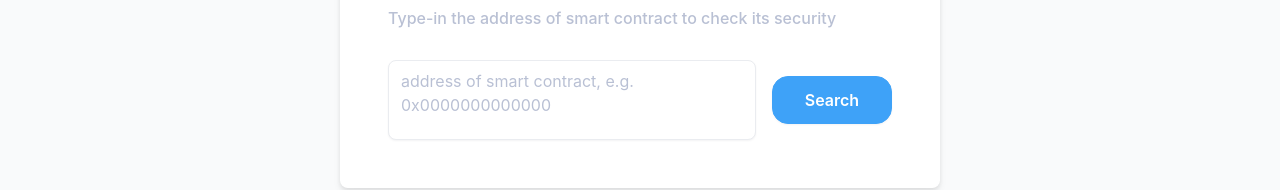
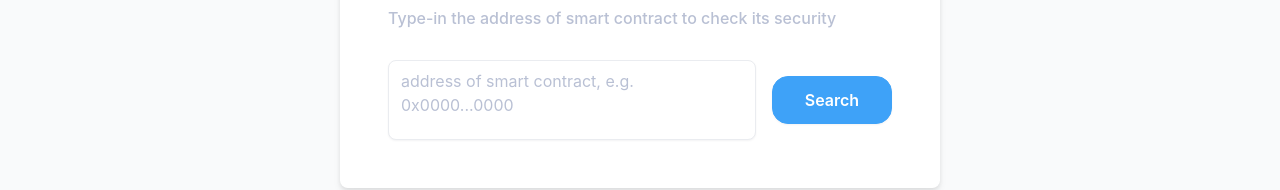
Before and after one commit to cryptolice/dapp, a Next.js app: page /search-address in a window 1280 px wide. Shown: the part 228-418 px from the top of the page. Built offline with nearby package versions, Linux system fonts and the light colour scheme.

Commit message:
chore: beautify the interface

```diff
--- a/components/Textarea/index.tsx
+++ b/components/Textarea/index.tsx
@@ -5,6 +5,7 @@ import classnames from 'classnames';
 import IconInputSuccess from '../../assets/icons/input-success.svg';
 import IconInputFail from '../../assets/icons/input-fail.svg';
 import {InputState} from '../Input';
+import Image from "next/image";
 
 export type TextareaProps = Extendable &
   TextareaHTMLAttributes<HTMLElement> & {
@@ -64,7 +65,7 @@ const Textarea = React.forwardRef<HTMLTextAreaElement, TextareaProps>(
         ></textarea>
         {hasInputState(state) && (
           <div className={styles['icon']}>
-            <img src={stateMetrics.icon} alt={stateMetrics.alt}/>
+            <Image src={stateMetrics.icon} alt={stateMetrics.alt}/>
           </div>
         )}
       </div>
--- a/package.json
+++ b/package.json
@@ -21,7 +21,8 @@
     "react-dom": "18.2.0",
     "react-hook-form": "^7.36.1",
     "react-loading": "^2.0.3",
-    "swr": "^1.3.0"
+    "swr": "^1.3.0",
+    "web3": "^1.8.0"
   },
   "devDependencies": {
     "@types/jest": "^29.0.3",
--- a/pages/search-address/InputForm.tsx
+++ b/pages/search-address/InputForm.tsx
@@ -6,6 +6,8 @@ import Textarea from "../../components/Textarea";
 import Button from "../../components/Button";
 import {Extendable} from "../../types";
 import {UseFormReturn} from "react-hook-form/dist/types";
+import web3 from 'web3'
+import {getInputStateByFormState} from "../../utils/form";
 
 export type InputFormProps = Extendable & {
   loading?: boolean;
@@ -33,9 +35,19 @@ const InputForm = (props: InputFormProps) => {
             props.onSubmit(data)
           }}>
           <div className={'flex items-center'}>
-            <FormControl name={'address'} className={'flex-1'}>
+            <FormControl
+              name={'address'}
+              className={'flex-1'}
+              registerOptions={{
+                required: 'please fill-in the address',
+                validate: (val => {
+                  return web3.utils.isAddress(val) ? true : 'Invalid Address'
+                })
+              }}
+            >
               <Textarea
-                placeholder={'address of smart contract, e.g. 0x0000000000000'}
+                placeholder={'address of smart contract, e.g. 0x0000...0000'}
+                state={getInputStateByFormState(form.formState, 'address')}
               />
             </FormControl>
 
--- a/pages/search-address/Result.tsx
+++ b/pages/search-address/Result.tsx
@@ -80,7 +80,7 @@ const Result = (props: ResultProps) => {
           onClick={() => {
             props.onTryAnother()
           }}
-        >Try Another</Button>
+        >Try Another Address</Button>
       </div>
 
       {isNonEmptyArray(riskDetails) && (
--- a/pages/search-address/index.tsx
+++ b/pages/search-address/index.tsx
@@ -1,4 +1,4 @@
-import React, {useState} from 'react';
+import React, {useEffect, useMemo, useState} from 'react';
 import Layout from "../../components/Layout";
 import Head from "next/head";
 import Header from "../../components/Header";
@@ -8,17 +8,38 @@ import {ChainId} from "../../utils/api";
 import Result from "./Result";
 import InputForm from "./InputForm";
 import {useForm} from "react-hook-form";
+import {useRouter} from 'next/router';
+import web3 from 'web3'
 
 const SearchAddressPage = () => {
   const [address, setAddress] = useState('');
   const [securityInfo, setSecurityInfo] = useState<any>(null)
   const [loading, setLoading] = useState(false);
+  const router = useRouter();
+
   const form = useForm({
     mode: 'onBlur',
     defaultValues: {
       address: ''
     }
   });
+
+  const externalAddressParam = useMemo(() => {
+    if (!router.asPath.includes('?')) return undefined;
+
+    const [, searchQueryStr] = router.asPath.split('?');
+    const query = new URLSearchParams(searchQueryStr);
+    const address = query.get('address') ?? '';
+    return web3.utils.isAddress(address) ? address : undefined;
+  }, [router]);
+
+  useEffect(() => {
+    if (!externalAddressParam || !form) return;
+
+    setAddress(externalAddressParam);
+    form.setValue('address', externalAddressParam);
+    fetchSecurityAddress(ChainId.BNB_MAINNET, externalAddressParam)
+  }, [form, externalAddressParam]);
 
   async function fetchSecurityAddress(chainId: ChainId, address: string) {
     setLoading(true);
@@ -57,7 +78,11 @@ const SearchAddressPage = () => {
               onTryAnother={() => {
                 setAddress('');
                 setSecurityInfo(null);
-                form.reset()
+                form.reset();
+
+                if (externalAddressParam) {
+                  router.replace('/search-address')
+                }
               }}
             />
           ) : (
--- /dev/null
+++ b/utils/form.ts
@@ -0,0 +1,18 @@
+import {FormState} from 'react-hook-form';
+import {InputState} from '../components/Input';
+
+export function getInputStateByFormState(
+  formState: FormState<any>,
+  field: string
+): InputState {
+  return formState.errors[field]
+    ? 'error'
+    : formState.dirtyFields[field]
+      ? 'success'
+      : 'default';
+}
+
+export function getButtonDisabledState(formState: FormState<any>): boolean {
+  // if isValid, then set disabled to false
+  return !formState.isValid;
+}
```
Also changed, not shown: pages/index.tsx (+19 -3 lines), assets/how-to-copy-contract-addr.png (added), 1 other file (tests, documents, lock files or other folders).
